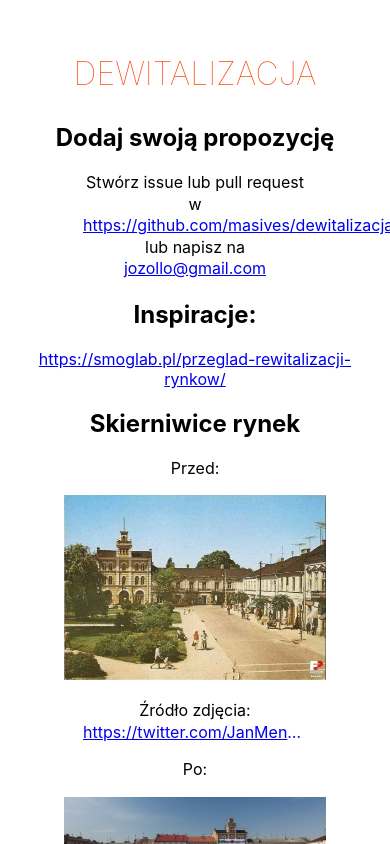
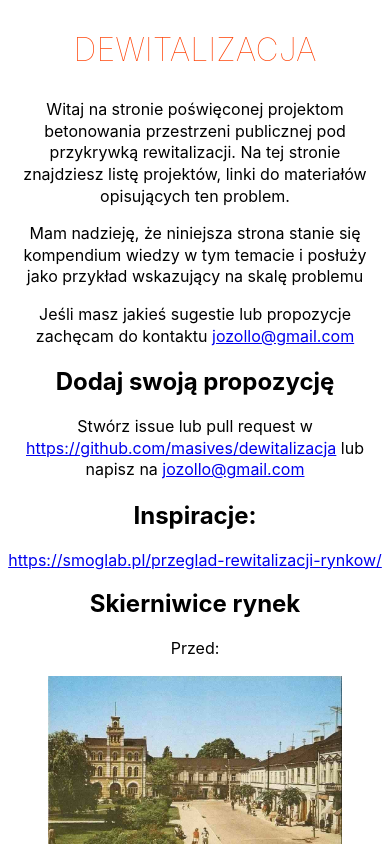
Before and after one commit to masives/dewitalizacja, a Svelte app: page / in a window 390 px wide. Shown: the top 844 px of the page. Built offline with nearby package versions, Linux system fonts and the light colour scheme.

Commit message:
add some copy on main page

```diff
--- a/src/App.svelte
+++ b/src/App.svelte
@@ -4,6 +4,12 @@
 
 <main>
   <h1>Dewitalizacja</h1>
+  <p>
+    Witaj na stronie poświęconej projektom betonowania przestrzeni publicznej pod przykrywką rewitalizacji. Na tej stronie znajdziesz listę
+    projektów, linki do materiałów opisujących ten problem.
+  </p>
+  <p>Mam nadzieję, że niniejsza strona stanie się kompendium wiedzy w tym temacie i posłuży jako przykład wskazujący na skalę problemu</p>
+  <p>Jeśli masz jakieś sugestie lub propozycje zachęcam do kontaktu <a href="mailto:jozollo@gmail.com">jozollo@gmail.com</a></p>
   <h2>Dodaj swoją propozycję</h2>
   <p>
     Stwórz issue lub pull request w
@@ -122,6 +128,13 @@
   }
 
   @media (max-width: 480px) {
+    main {
+      padding: 0;
+    }
+
+    p {
+      max-width: none;
+    }
     .city-list-item {
       display: block;
     }
```
